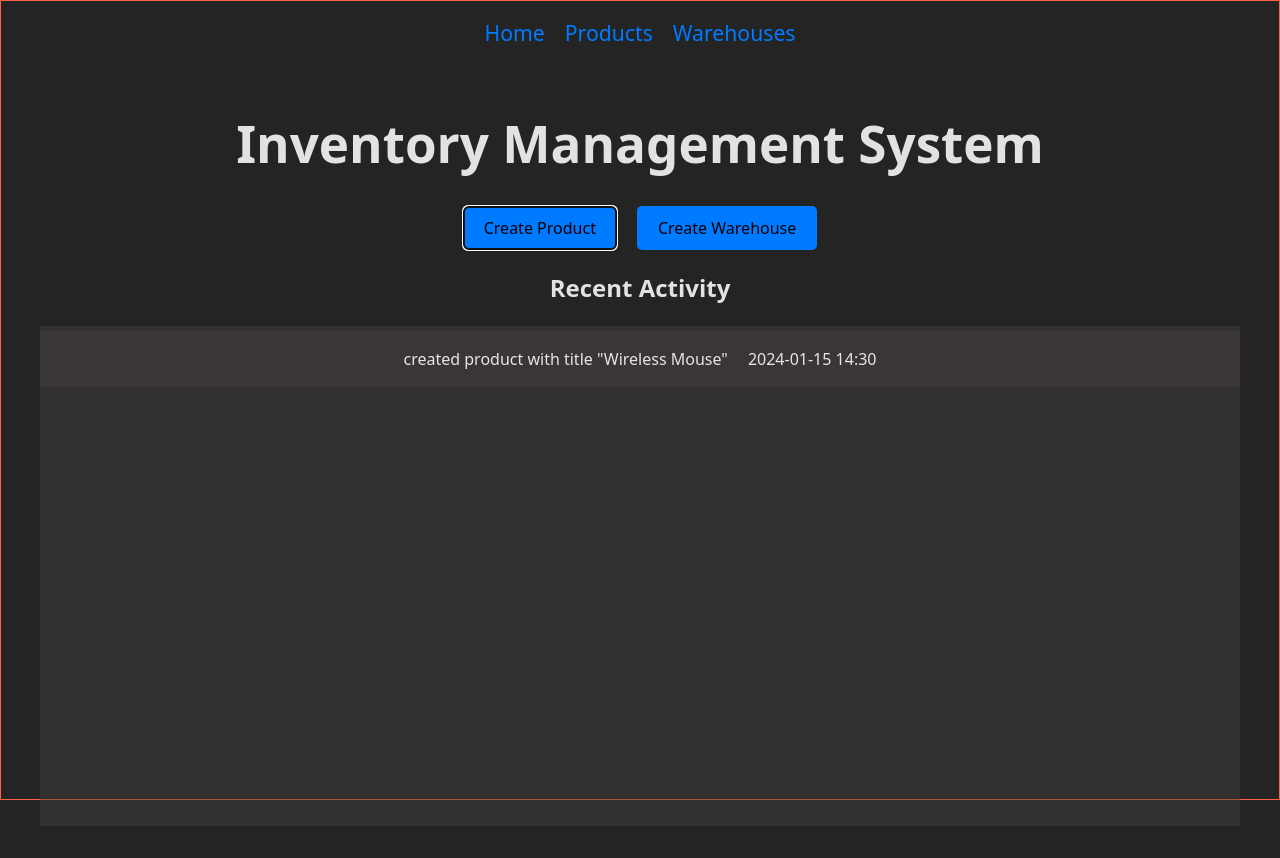
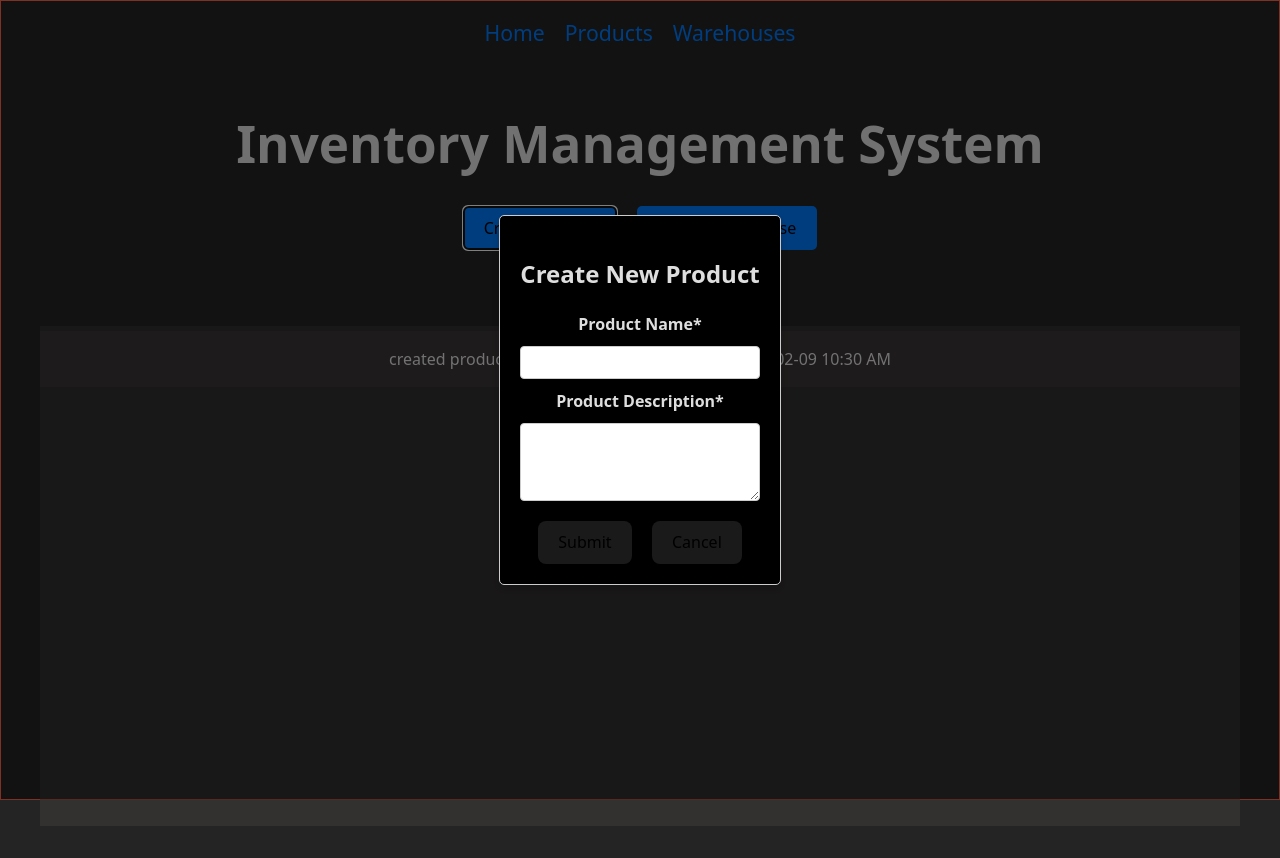
Before and after one commit to SuperMo0/mini-inventory-managment-system, a React (Vite) app in the folder frontend/mini_inventory/: page / in a window 1280 px wide. Both pictures are taken after a click on the button "Create Product". Built offline with nearby package versions, Linux system fonts and the light colour scheme.

Commit message:
add create forms

```diff
--- /dev/null
+++ b/frontend/mini_inventory/src/components/ProductForm.jsx
@@ -0,0 +1,20 @@
+import { useState } from 'react'
+
+export default function ProductForm({ onClose, onSubmit }) {
+    const [title, setTitle] = useState('');
+    const [description, setDescription] = useState('');
+    return (<>
+        <h2>Create New Product</h2>
+        <form className='form' action="#">
+            <label htmlFor="product-name">Product Name*</label>
+            <input type="text" id="product-name" name="product-name" required value={title} onChange={(e) => setTitle(e.target.value)} />
+            <label htmlFor="product-description">Product Description*</label>
+            <textarea id="product-description" name="product-description" rows="4" required value={description} onChange={(e) => setDescription(e.target.value)}></textarea>
+        </form>
+        <div className="popup-actions-container">
+            <button onClick={() => onSubmit({ title, description })}>Submit</button>
+            <button onClick={onClose}>Cancel</button>
+        </div>
+    </>
+    )
+}
--- /dev/null
+++ b/frontend/mini_inventory/src/components/WarehouseForm.jsx
@@ -0,0 +1,24 @@
+import { useState } from 'react'
+
+export default function WarehouseForm({ onClose, onSubmit }) {
+    description, location, title
+    const [title, setTitle] = useState('');
+    const [location, setLocation] = useState('');
+    const [description, setDescription] = useState('');
+    return (<>
+        <h2>Create New Warehouse</h2>
+        <form className='form' action="#">
+            <label htmlFor="warehouse-name">Warehouse Name*</label>
+            <input type="text" id="warehouse-name" name="warehouse-name" required value={title} onChange={(e) => setTitle(e.target.value)} />
+            <label htmlFor="warehouse-location">Warehouse Location*</label>
+            <input type="text" id="warehouse-location" name="warehouse-location" required value={location} onChange={(e) => setLocation(e.target.value)} />
+            <label htmlFor="warehouse-description">Warehouse Description*</label>
+            <textarea id="warehouse-description" name="warehouse-description" rows="4" required value={description} onChange={(e) => setDescription(e.target.value)}></textarea>
+        </form>
+        <div className="popup-actions-container">
+            <button onClick={() => onSubmit({ title, location, description })}>Submit</button>
+            <button onClick={onClose}>Cancel</button>
+        </div>
+    </>
+    )
+}
--- a/frontend/mini_inventory/src/routes/Index.jsx
+++ b/frontend/mini_inventory/src/routes/Index.jsx
@@ -1,22 +1,51 @@
+import ProductForm from '../components/ProductForm';
+import WarehouseForm from '../components/WarehouseForm';
 import './../styles/home.css'
+import { useState } from 'react'
+export default function Index() {
 
-export default function Index() {
+    const [createPopup, setCreatePopup] = useState(null);
+
+
+    const handleCreateProduct = (productData) => {
+        console.log('Create Product button clicked with data:', productData);
+    };
+
+    const handleCreateWarehouse = (warehouseData) => {
+
+        console.log('Create Warehouse button clicked with data:', warehouseData);
+    };
+
     return (
         <div className='index-main'>
             <h1 id='index-title'>Inventory Management System</h1>
             <div className="index-actions-container">
-                <button id='create-product-button' className="index-create-button">Create Product</button>
-                <button id='create-warehouse-button' className="index-create-button">Create Warehouse</button>
+                <button id='create-product-button' className="index-create-button" onClick={() => { setCreatePopup("product") }}>Create Product</button>
+                <button id='create-warehouse-button' className="index-create-button" onClick={() => { setCreatePopup("warehouse") }}>Create Warehouse</button>
             </div>
             <div className="activity-logs">
                 <h2>Recent Activity</h2>
                 <div className="logs-container">
                     <div className="index-activity-container">
-                        <p className='index-activity'>created product with title "Wireless Mouse" </p>
-                        <p className='index-activity-time'>2024-01-15 14:30</p>
+                        <p className='index-activity'>created product with title "Wireless Mouse"</p>
+                        <p className='index-activity-time'>2026-02-09 10:30 AM</p>
                     </div>
                 </div>
             </div>
+            {createPopup === "product" && (
+                <div className="popup-overlay">
+                    <div className="popup">
+                        <ProductForm onClose={() => setCreatePopup(null)} onSubmit={handleCreateProduct} />
+                    </div>
+                </div>
+            )}
+            {createPopup === "warehouse" && (
+                <div className="popup-overlay">
+                    <div className="popup">
+                        <WarehouseForm onClose={() => setCreatePopup(null)} onSubmit={handleCreateWarehouse} />
+                    </div>
+                </div>
+            )}
         </div>
     )
 }
--- a/frontend/mini_inventory/src/styles/home.css
+++ b/frontend/mini_inventory/src/styles/home.css
@@ -27,6 +27,11 @@
     margin-top: 5px;
      background-color: #473f3f6e;
     cursor: pointer;
+    transition: background-color 0.3s ease;
+}
+.index-activity-container:hover
+{
+    background-color: #5047479e;
 }
 
 .index-main
@@ -41,3 +46,47 @@
     background-color: #473f3f6e;
     scrollbar-width: thin;
 }
+.popup-overlay
+{
+    position: fixed;
+    top: 0;
+    left: 0;
+    width: 100%;
+    height: 100%;
+    background-color: rgba(0, 0, 0, 0.5);
+    display: flex;
+    justify-content: center;
+    align-items: center;
+}
+.popup{
+    padding: 20px;
+    border-radius: 5px;
+    border: 1px solid #ccc;
+    box-shadow: 0 4px 8px rgba(0,0,0,0.2);
+    background-color: black;
+}
+.popup-actions-container
+{
+    display: flex;
+    gap: 20px;
+    justify-content: center;
+    margin-top: 20px;
+}
+
+form
+{
+    display: flex;
+    flex-direction: column;
+    gap: 10px;
+}
+form label
+{
+    font-weight: bold;
+}
+form input,
+form textarea
+{
+    padding: 8px;
+    border: 1px solid #ccc;
+    border-radius: 4px;
+}
```
